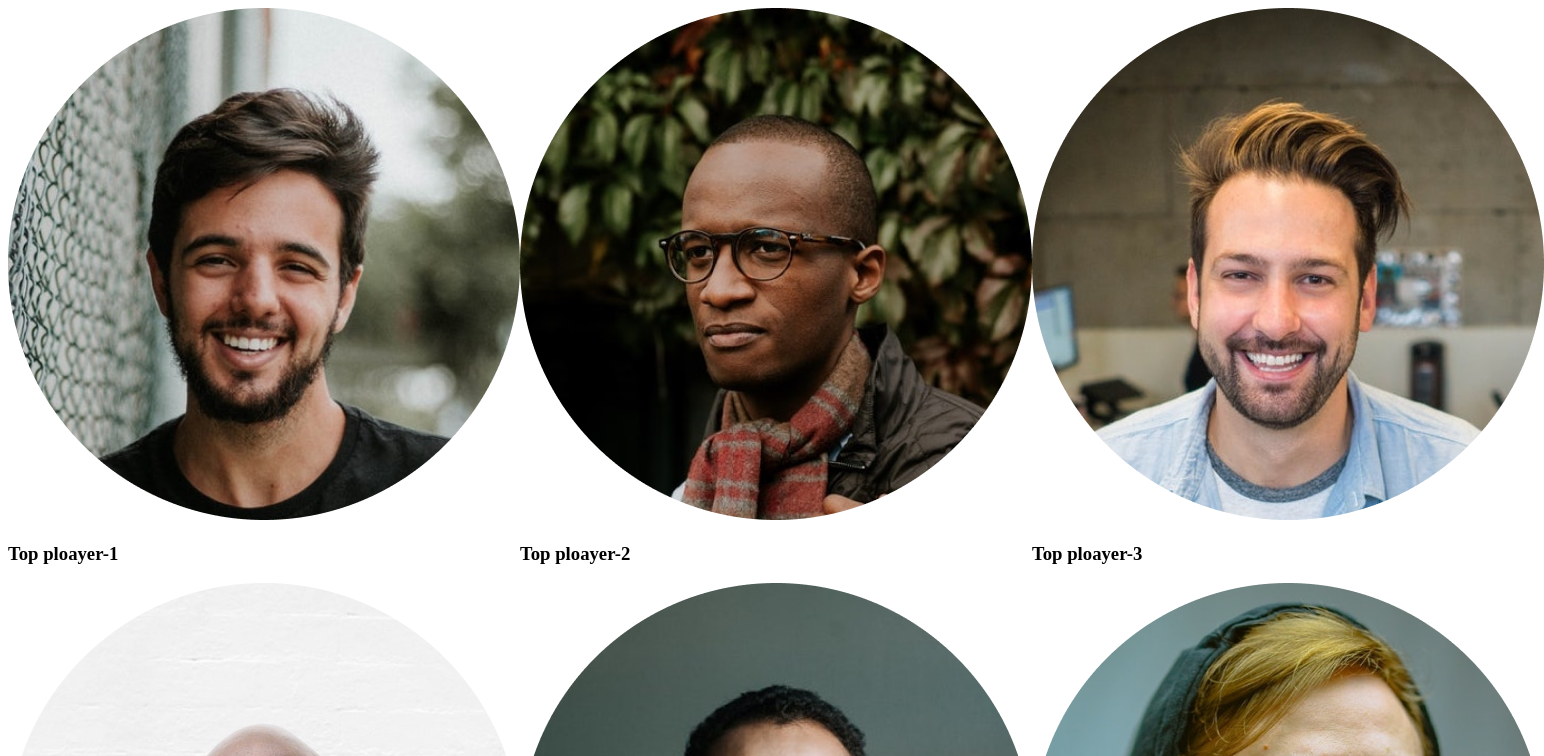
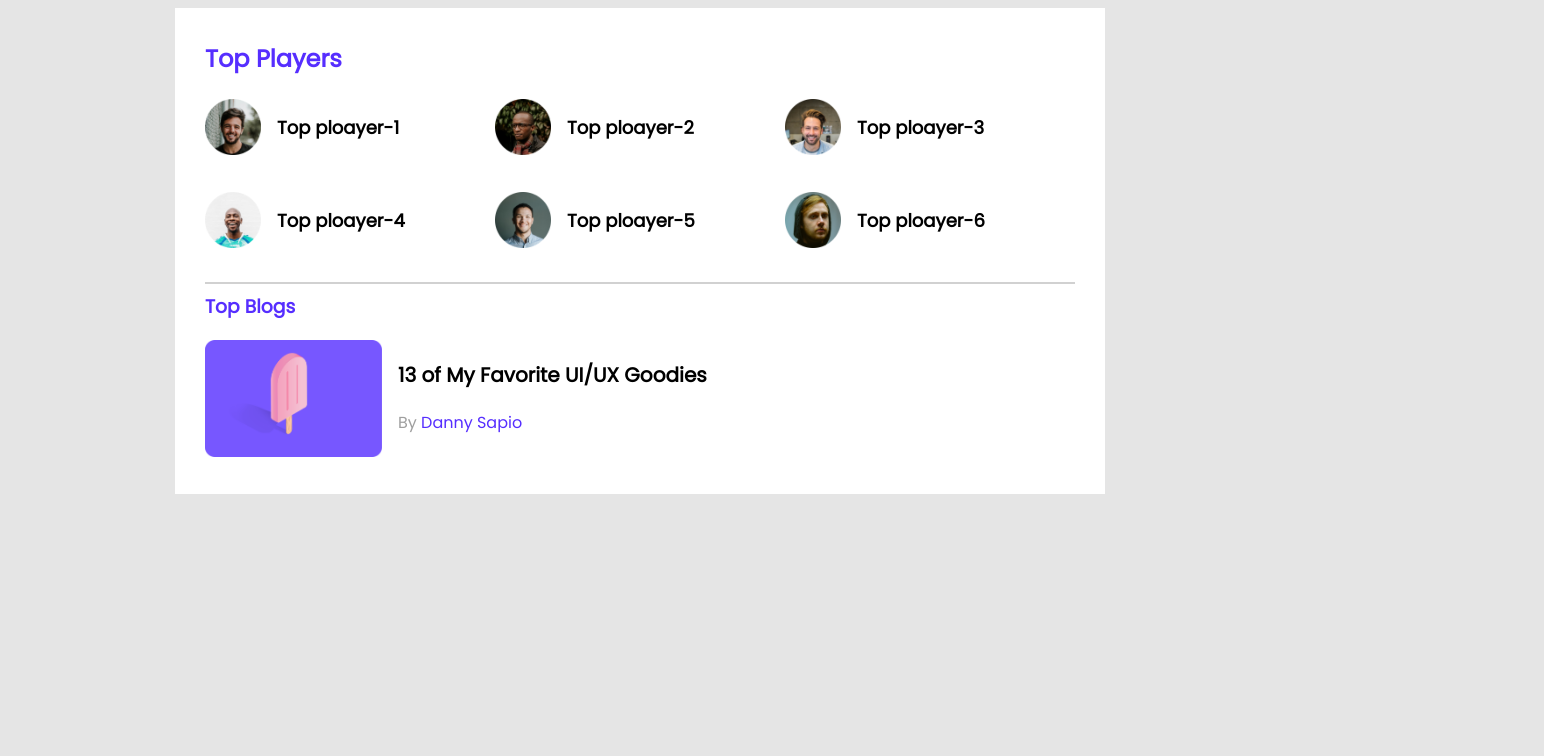
Before and after one commit to MoududAhammed/leader-board-css3, a plain HTML site: page index.html in a window 1280 px wide. Shown: the top 756 px of the page, 1544 px wide, since content can reach past the window. Drawn offline with Linux system fonts and the light colour scheme.

Commit message:
first section first blog almost ready

```diff
--- a/index.html
+++ b/index.html
@@ -15,34 +15,54 @@
     </header>
     <!-- header end -->
     <main>
-        <section>
+        <section class="container">
             <div class="top-players">
+                <h2 class="section-title">Top Players</h2>
                 <div class="players">
                     <!-- every single div for every player  -->
                     <div class="player">
                         <img src="images/players/player-1.png" alt="">
-                        <h3>Top ploayer-1</h3>
+                        <h3 class=player-name>Top ploayer-1</h3>
                     </div>
                     <div class="player">
                         <img src="images/players/player-2.png" alt="">
-                        <h3>Top ploayer-2</h3>
+                        <h3 class=player-name>Top ploayer-2</h3>
                     </div>
                     <div class="player">
                         <img src="images/players/player-3.png" alt="">
-                        <h3>Top ploayer-3</h3>
+                        <h3 class=player-name>Top ploayer-3</h3>
                     </div>
                     <div class="player">
                         <img src="images/players/player-4.png" alt="">
-                        <h3>Top ploayer-4</h3>
+                        <h3 class=player-name>Top ploayer-4</h3>
                     </div>
                     <div class="player">
                         <img src="images/players/player-5.png" alt="">
-                        <h3>Top ploayer-5</h3>
+                        <h3 class=player-name>Top ploayer-5</h3>
                     </div>
                     <div class="player">
                         <img src="images/players/player-6.png" alt="">
-                        <h3>Top ploayer-6</h3>
+                        <h3 class=player-name>Top ploayer-6</h3>
                     </div>
+                </div>
+            </div>
+            <hr class="hr">
+            <!-- section one second part -->
+            <div class="top-blogs">
+                <!-- Top blogs title  -->
+                <h3 class="section-title">Top Blogs</h3>
+                <div class="blogs">
+                    <article class="article">
+                        <div class="thumbnell">
+                            <img src="images/blogs/blog-1.png" alt="">
+                        </div>
+                        <div class="blog-info">
+                            <h3 class="blog-title">
+                                13 of My Favorite UI/UX Goodies
+                            </h3>
+                            <p class="blog-author">By <a href="">Danny Sapio</a></p>
+                        </div>
+                    </article>
                 </div>
             </div>
         </section>
--- a/styles.css/style.css
+++ b/styles.css/style.css
@@ -1,5 +1,64 @@
+/* font style import */
+@import url('https://fonts.googleapis.com/css2?family=Poppins:ital,wght@0,400;1,700&display=swap');
+
+/* common font style for body  */
+body{
+    font-family: 'Poppins', sans-serif;
+    background-color: #E5E5E5;
+}
+main{
+    display: flex;
+    justify-content: center;
+}
+.container{
+    background-color: #FFFFFF;
+    width: 870px;
+    padding: 30px;
+}
 /* style top players */
+.section-title{
+    color: #562EFF;
+    margin-top: 3px;
+}
+.top-players{
+    margin-bottom: 30px;
+}
 .players{
     display: grid;
     grid-template-columns: repeat(3,1fr);
+    grid-row-gap: 30px;
 }
+.player{
+    display: flex;
+    align-items: center;
+}
+.player img{
+    height: 56px;
+    width: 56px;
+}
+.player-name{
+    margin-left: 16px;
+    font-size: 18px;
+}
+.hr{
+    border: 1px solid #D1D1D1;
+}
+.thumbnell img{
+    width: 177px;
+    height: 117px;
+    margin-right: 16px;
+}
+.article{
+    display: flex;
+}
+.blog-title{
+    font-size: 20px;
+}
+.blog-author{
+    font-size: 16px;
+    color: #9F9F9F;
+}
+.blog-author a{
+    text-decoration: none;
+    color: #562EFF;
+}
```
